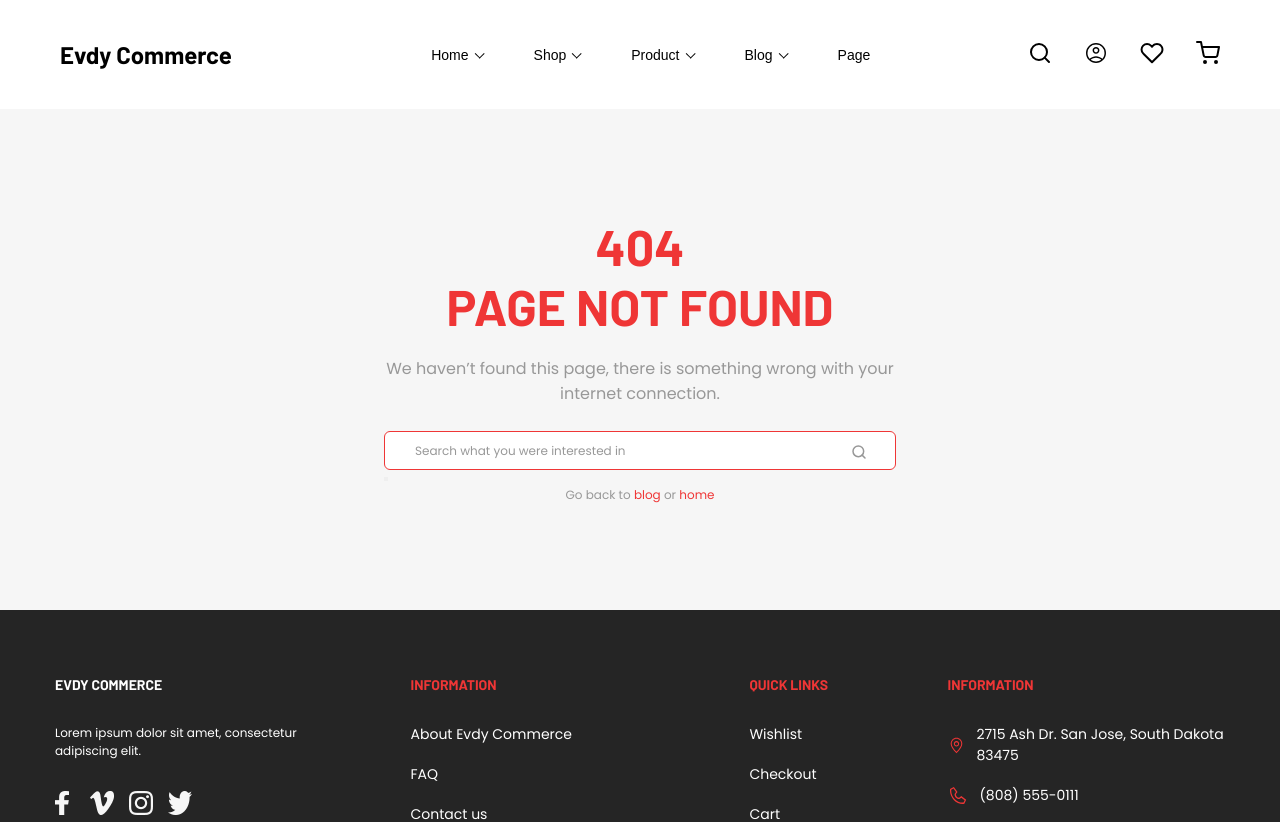
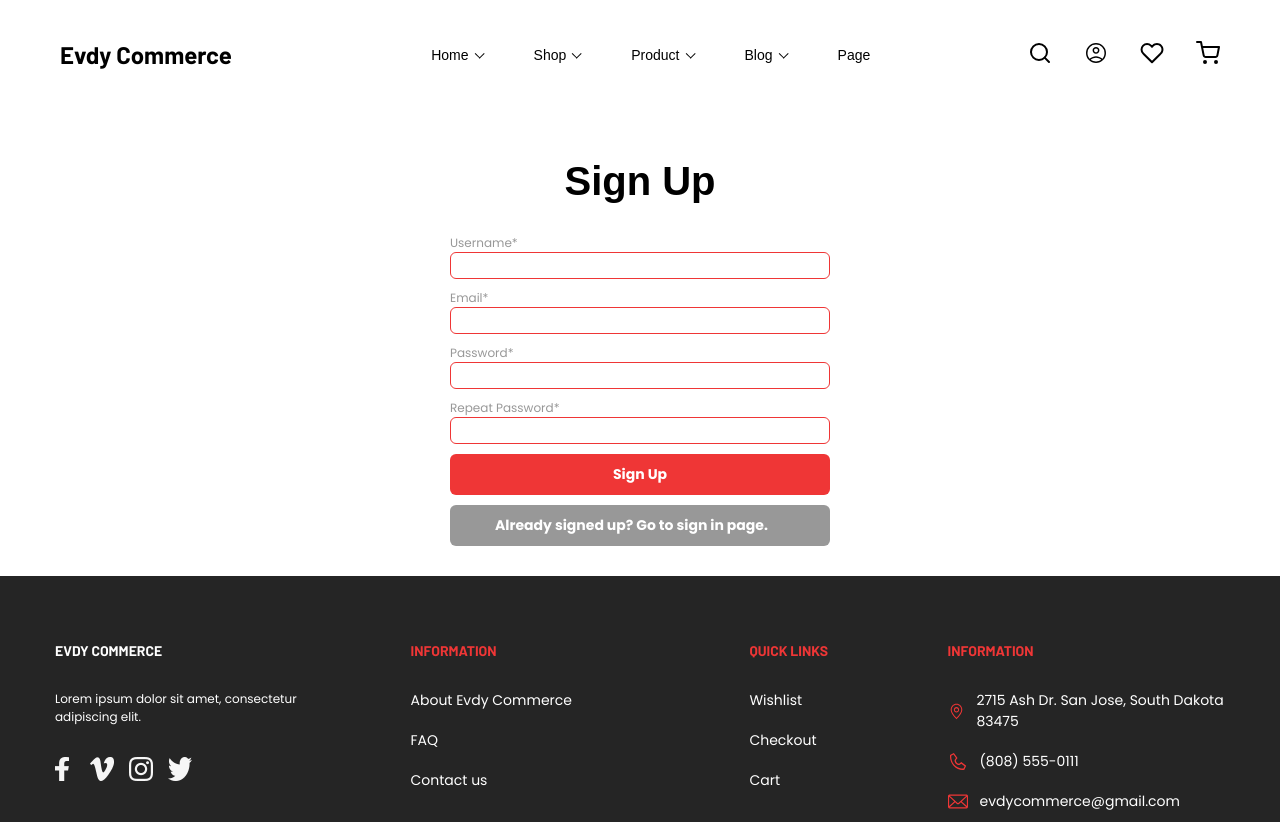
Before and after one commit to DmitryDoroshko/demetra-evdy-commerce, a Next.js app in the folder client/: page /sign-up in a window 1280 px wide. Before the commit this address had no page. Shown: the top 822 px of the page. Built offline with nearby package versions, Linux system fonts and the light colour scheme.

Commit message:
Make the sign in and sign up pages redirect to one another via button link.

```diff
--- /dev/null
+++ b/client/pages/sign-up/index.tsx
@@ -0,0 +1,56 @@
+import { useForm, SubmitHandler } from "react-hook-form";
+import { useAppDispatch } from "@/hooks/redux-hooks";
+import { setAuthData } from "@/store/auth/auth.slice";
+import Link from "next/link";
+
+interface ISignUpInputs {
+  username: string;
+  email: string;
+  password: string;
+  repeatPassword: string;
+}
+
+export default function SignUpPage() {
+  const dispatch = useAppDispatch();
+  const { register, handleSubmit, watch, formState: { errors } } = useForm<ISignUpInputs>();
+
+  const onSubmit: SubmitHandler<ISignUpInputs> = async (data) => {
+    dispatch(setAuthData({ ...data, isAuthenticated: false, user: null }));
+  };
+
+  return (
+    <div className="sign-in">
+      <h1 className="sign-in__main-heading">
+        Sign Up
+      </h1>
+      <form className="sign-in__form" onSubmit={handleSubmit(onSubmit)}>
+        <div className="sign-in__action">
+          <label htmlFor="username" className="sign-in__label">Username*</label>
+          <input type="text" id="username" className="sign-in__input" {...register("username", { required: true })} />
+          {errors.username && <span className="sign-in__error">This field is required</span>}
+        </div>
+        <div className="sign-in__action">
+          <label htmlFor="email" className="sign-in__label">Email*</label>
+          <input type="email" id="email" className="sign-in__input" {...register("email", { required: true })} />
+          {errors.email && <span className="sign-in__error">This field is required</span>}
+        </div>
+        <div className="sign-in__action">
+          <label htmlFor="password" className="sign-in__label">Password*</label>
+          <input type="password" id="password"
+                 className="sign-in__input" {...register("password", { required: true })} />
+          {errors.password && <span className="sign-in__error">This field is required</span>}
+        </div>
+        <div className="sign-in__action">
+          <label htmlFor="repeat-password" className="sign-in__label">Repeat Password*</label>
+          <input type="password" id="repeat-password"
+                 className="sign-in__input" {...register("repeatPassword", { required: true })} />
+          {errors.repeatPassword && <span className="sign-in__error">This field is required</span>}
+        </div>
+        <button className="sign-in__button btn btn--red" type="submit">
+          Sign Up
+        </button>
+        <Link href="/sign-in" className={"btn btn--grey"}>Already signed up? Go to sign in page.</Link>
+      </form>
+    </div>
+  );
+}
```
Also changed, not shown: client/pages/sign-in/index.tsx (+37 -4 lines).
